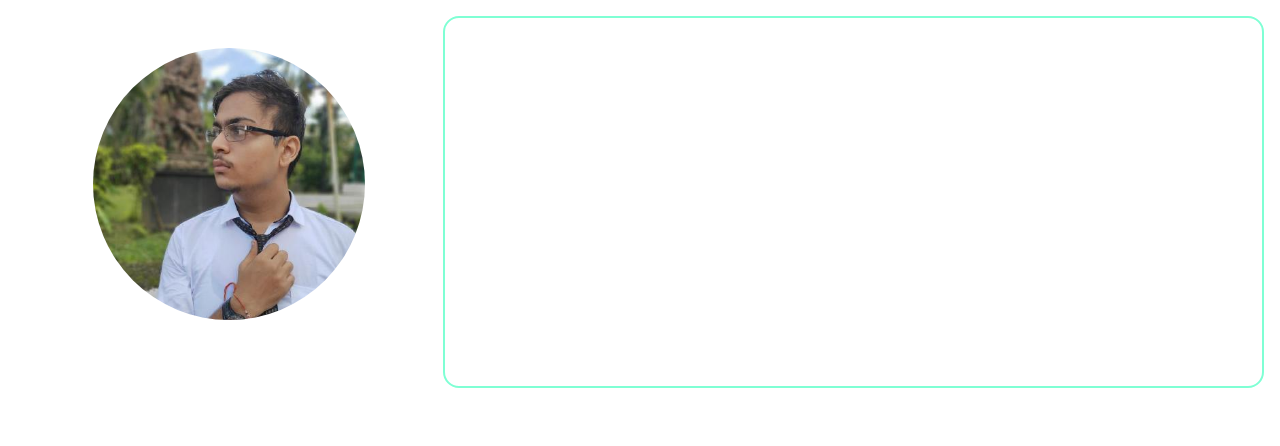
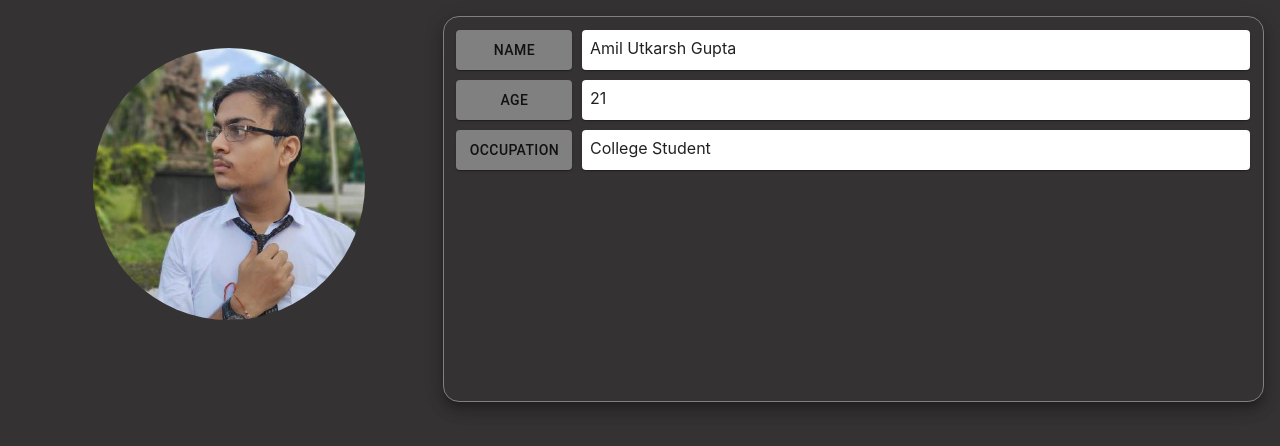
Before and after one commit to Amil-Gupta/portfolio, a React (Create React App) app: page / in a window 1280 px wide. Shown: the top 446 px of the page. Built offline with nearby package versions, Linux system fonts and the light colour scheme.

Commit message:
added about data

```diff
--- a/src/App.js
+++ b/src/App.js
@@ -1,11 +1,20 @@
 import Info from "./components/Info";
+import { Paper } from "@mui/material";
 
 function App() {
 
   return (
-    <div className="App">
+    <Paper
+    className="App"
+    square
+    sx={{
+      minHeight: '100vh',
+      minWidth: '100vw',
+      backgroundColor: '#353233'
+    }}
+    >
       <Info />
-    </div>
+    </Paper>
   );
 }
 
--- a/src/components/About.js
+++ b/src/components/About.js
@@ -1,13 +1,57 @@
-import { Box } from "@mui/material";
+import { Box, Card, Paper, Typography } from "@mui/material";
 import styles from "../styles/aboutStyles";
 
 export default function About(){
-    const classes = styles()
+    const data = [
+        {
+            key: 'Name',
+            value: 'Amil Utkarsh Gupta'
+        },
+        {
+            key: 'Age',
+            value: 21,
+        },
+        {
+            key: 'Occupation',
+            value: 'College Student'
+        }
+    ]
+
+    const AboutTile = (props)=>(
+        <Box
+        sx={{...styles.row}}
+        >
+            <Card
+            sx={{...styles.rowName}}
+            >
+                <Typography
+                variant='button'
+                >
+                    {props.name}
+                </Typography>
+            </Card>
+            <Card
+            sx={{...styles.rowValue}}
+            >
+                <Typography
+                variant='string'
+                >
+                    {props.value}
+                </Typography>
+            </Card>
+        </Box>
+    )
 
     return(
-        <Box
-        className = {classes.about}
+        <Paper
+        sx = {{...styles.about}}
+        elevation = {10}
         >
-        </Box>
+            {
+                data.map((row)=>(
+                    <AboutTile key={row.key} name={row.key} value={row.value} />
+                ))
+            }
+        </Paper>
     )
 }
--- a/src/components/Info.js
+++ b/src/components/Info.js
@@ -4,10 +4,9 @@ import ProfilePic from "./ProfilePic";
 import styles from '../styles/infoStyles';
 
 export default function Info(){
-    const classes = styles();
     return(
         <Box
-        className={classes.info}
+        sx={{...styles.info}}
         >
             <Grid container>
                 <Grid item xs={12} md={4}>
--- a/src/components/ProfilePic.js
+++ b/src/components/ProfilePic.js
@@ -3,14 +3,12 @@ import dp from '../assets/profile_picture.jpg';
 import styles from '../styles/dpStyles';
 
 export default function ProfilePic(){
-    const classes = styles();
-
     return(
         <Box
-            className={classes.dpContainer}
+            sx = {{...styles.dpContainer}}
         >
             <Box
-            className={classes.dp}
+            sx = {{...styles.dp}}
             component = 'img'
             src = {dp}
             />
--- a/src/styles/aboutStyles.js
+++ b/src/styles/aboutStyles.js
@@ -1,12 +1,38 @@
-import { makeStyles } from "@mui/styles";
-
-const useStyles = makeStyles({
+const styles = {
     about:{
-        border: '.2vw solid aquamarine',
+        border: '.2vh solid gray',
+        backgroundColor: '#353233',
         borderRadius: '1rem',
         margin: '1rem 1rem',
+        padding: '.5rem',
         height: '100%',
+        overflow: 'scroll',
+
+        msOverflowStyle: 'none',
+        scrollbarWidth: 'none',
+        '&::-webkit-scrollbar': {
+            display: 'none'
+        }
+    },
+
+    row:{
+        display: 'flex',
+        padding: '.3rem 0',
+    },
+
+    rowName:{
+        backgroundColor: 'gray',
+        margin: '0 .3rem',
+        padding: '.5rem .5rem',
+        minWidth: '100px',
+        textAlign: 'center',
+    },
+
+    rowValue:{
+        margin: '0 .3rem',
+        padding: '.5rem .5rem',
+        flex: '1'
     }
-})
+}
 
-export default useStyles;
+export default styles;
--- a/src/styles/dpStyles.js
+++ b/src/styles/dpStyles.js
@@ -1,6 +1,4 @@
-import { makeStyles } from "@mui/styles";
-
-const useStyles = makeStyles({
+const styles = {
     dpContainer: {
         width: '100%',
         display: 'flex',
@@ -11,11 +9,11 @@ const useStyles = makeStyles({
     dp: {
         height: 'auto',
         width: '17rem',
-        maxHeight: '50vh',
+        maxHeight: '40vw',
         maxWidth: '40vw',
         borderRadius: '50%',
         margin: 'auto',
     }
-})
+}
 
-export default useStyles;
+export default styles
--- a/src/styles/infoStyles.js
+++ b/src/styles/infoStyles.js
@@ -1,10 +1,8 @@
-import { makeStyles } from "@mui/styles";
-
-const useStyles = makeStyles({
+const styles ={
     info: {
         height: '50%',
         width: '100%'
     }
-})
+}
 
-export default useStyles;
+export default styles;
```
